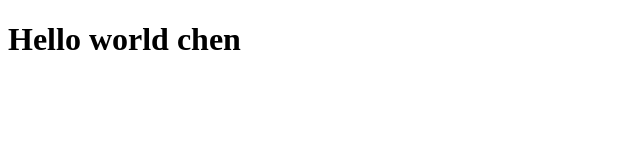
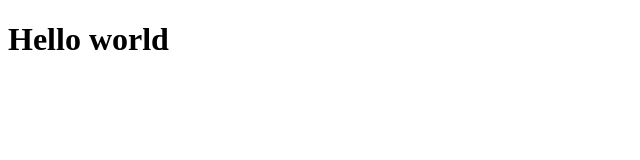
Before and after one commit to chenBR91/mysite, a plain HTML site: page gitme/index.html in a window 1280 px wide. Shown: the whole page, without its empty margins (0-640 px from the left). Drawn offline with Linux system fonts and the light colour scheme.

Commit message:
first site on git

```diff
--- a/gitme/index.html
+++ b/gitme/index.html
@@ -6,6 +6,6 @@
     <title>Document</title>
 </head>
 <body>
-    <h1>Hello world chen</h1>
+    <h1>Hello world</h1>
 </body>
 </html>
```
